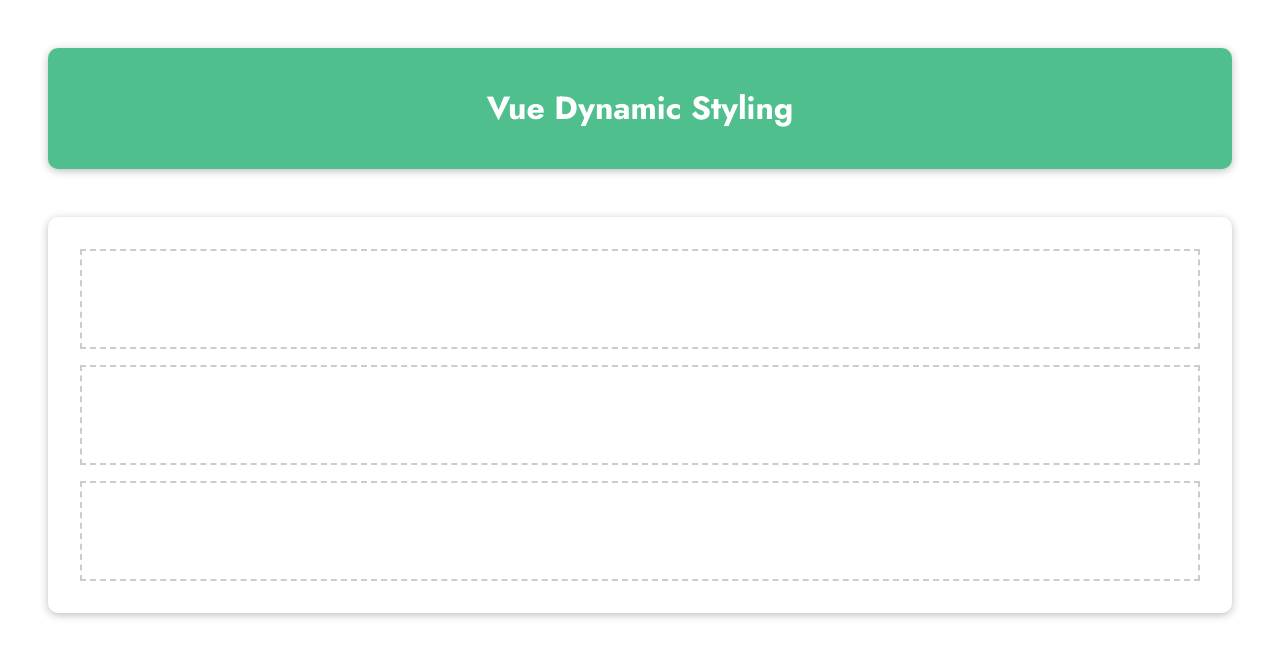
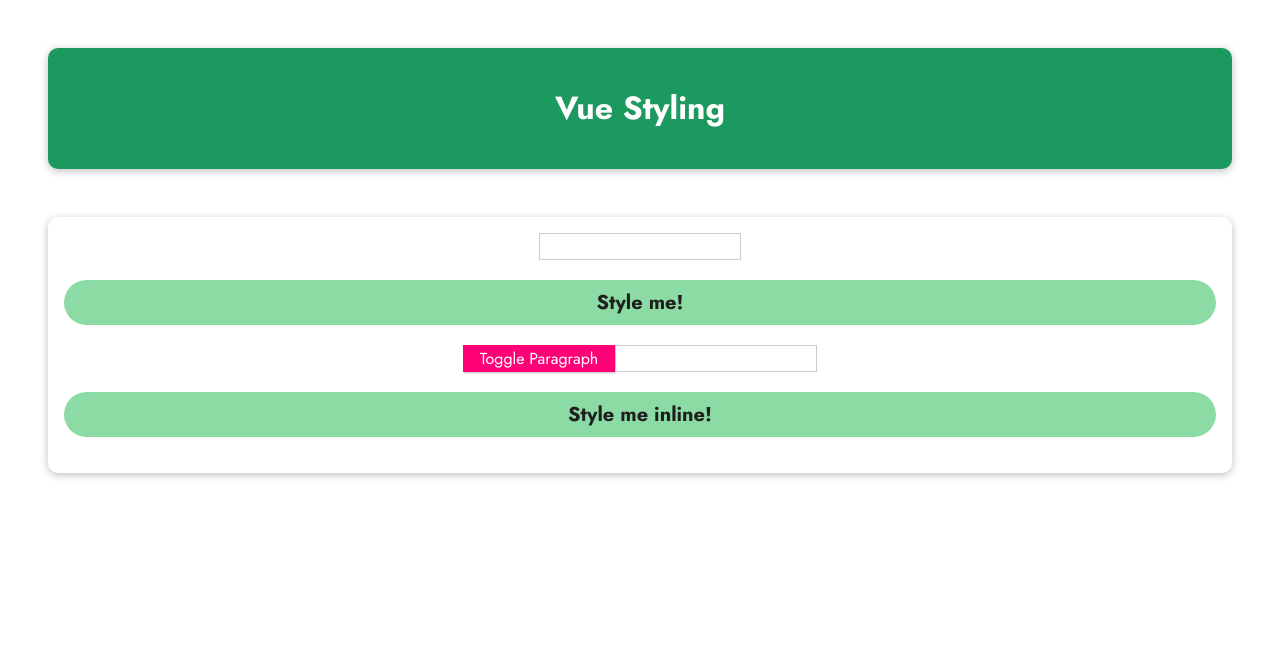
Before and after one commit to Scaryfencer/vue-training, a plain HTML site: page working/index.html in a window 1280 px wide. Drawn offline with nearby package versions, Linux system fonts and the light colour scheme.

Commit message:
2/2/2020

```diff
--- /dev/null
+++ b/basics-04/styles.css
@@ -0,0 +1,41 @@
+* {
+  box-sizing: border-box;
+}
+
+html {
+  font-family: 'Jost', sans-serif;
+}
+
+body {
+  margin: 0;
+}
+
+header {
+  box-shadow: 0 2px 8px rgba(0, 0, 0, 0.26);
+  margin: 3rem;
+  border-radius: 10px;
+  padding: 1rem;
+  background-color: #4fc08d;
+  color: white;
+  text-align: center;
+}
+
+#styling {
+  box-shadow: 0 2px 8px rgba(0, 0, 0, 0.26);
+  margin: 3rem;
+  border-radius: 10px;
+  padding: 1rem;
+  text-align: center;
+}
+
+.demo {
+  width: calc(100% - 32px);
+  height: 100px;
+  margin: 16px;
+  border: 2px dashed #ccc;
+}
+
+.active {
+  border-color: red;
+  background-color: salmon;
+}
--- a/working/app.js
+++ b/working/app.js
@@ -1,21 +1,15 @@
 const app = Vue.createApp({
     data() {
         return {
-            boxASelected: false,
-            boxBSelected: false,
-            boxCSelected: false,
+            name: '',
+            userInput: '',
+            pstate: true,
         }
     },
     methods: {
-        boxSelected(box) {
-            if (box === 'A') {
-                this.boxASelected = !this.boxASelected;
-            } else if (box === 'B') {
-                this.boxBSelected = !this.boxBSelected;;
-            } else if (box === 'C') {
-                this.boxCSelected = !this.boxCSelected;;
-            }
+        buttonClick() {
+            this.pstate = !this.pstate;
         }
     },
 });
-app.mount('#styling');
+app.mount('#assignment');
--- a/working/index.html
+++ b/working/index.html
@@ -1,25 +1,36 @@
 <!DOCTYPE html>
 <html lang="en">
+
 <head>
   <meta charset="UTF-8" />
   <meta name="viewport" content="width=device-width, initial-scale=1.0" />
   <title>Vue Basics</title>
-    <link
-      href="https://fonts.googleapis.com/css2?family=Jost:wght@400;700&display=swap"
-      rel="stylesheet"
-    />
+  <link href="https://fonts.googleapis.com/css2?family=Jost:wght@400;700&display=swap" rel="stylesheet" />
   <link rel="stylesheet" href="styles.css" />
   <script src="https://unpkg.com/vue@next" defer></script>
   <script src="app.js" defer></script>
 </head>
+
 <body>
   <header>
-      <h1>Vue Dynamic Styling</h1>
+    <h1>Vue Styling</h1>
   </header>
-    <section id="styling">
-      <div class="demo" :class="{active: boxASelected}" @click="boxSelected('A')"></div>
-      <div class="demo" :class="{active: boxBSelected}" @click="boxSelected('B')"></div>
-      <div class="demo" :class="{active: boxCSelected}" @click="boxSelected('C')"></div>
+  <section id="assignment">
+    <!-- 1) Fetch the user input and use it as a CSS class -->
+    <!-- The entered class should be added to the below paragraph -->
+    <input type="text" v-model="name" />
+    <!-- (available classes: "user1", "user2") -->
+    <p :class="[name, pstate ? 'visible' : 'hidden']">
+      Style me!
+    </p>
+    <button @click="buttonClick">Toggle Paragraph</button>
+    <!-- 2) Use the "visible" and "hidden" classes to show/ hide the above paragraph -->
+    <!-- Clicking the button should toggle between the two options -->
+
+    <!-- 3) Add dynamic inline styling to the below paragraph and let the user enter a background-color -->
+    <input type="text" v-model="userInput" />
+    <p :style="{backgroundColor: userInput}">Style me inline! {{userInput}}</p>
   </section>
 </body>
+
 </html>
--- a/working/styles.css
+++ b/working/styles.css
@@ -15,12 +15,12 @@ header {
   margin: 3rem;
   border-radius: 10px;
   padding: 1rem;
-  background-color: #4fc08d;
+  background-color: #1b995e;
   color: white;
   text-align: center;
 }
 
-#styling {
+#assignment {
   box-shadow: 0 2px 8px rgba(0, 0, 0, 0.26);
   margin: 3rem;
   border-radius: 10px;
@@ -28,14 +28,64 @@ header {
   text-align: center;
 }
 
-.demo {
-  width: calc(100% - 32px);
-  height: 100px;
-  margin: 16px;
-  border: 2px dashed #ccc;
+#assignment h2 {
+  font-size: 2rem;
+  border-bottom: 4px solid #ccc;
+  color: #1b995e;
+  margin: 0 0 1rem 0;
 }
 
-.active {
-  border-color: red;
-  background-color: salmon;
+p {
+  font-size: 1.25rem;
+  font-weight: bold;
+  background-color: #8ddba4;
+  padding: 0.5rem;
+  color: #1f1f1f;
+  border-radius: 25px;
 }
+
+#assignment input {
+  font: inherit;
+  border: 1px solid #ccc;
+}
+
+#assignment input:focus {
+  outline: none;
+  border-color: #1b995e;
+  background-color: #d7fdeb;
+}
+
+#assignment button {
+  font: inherit;
+  cursor: pointer;
+  border: 1px solid #ff0077;
+  background-color: #ff0077;
+  color: white;
+  padding: 0.05rem 1rem;
+  box-shadow: 1px 1px 2px rgba(0, 0, 0, 0.26);
+}
+
+#assignment button:hover,
+#assignment button:active {
+  background-color: #ec3169;
+  border-color: #ec3169;
+  box-shadow: 1px 1px 4px rgba(0, 0, 0, 0.26);
+}
+
+.user1 {
+  background-color: blue;
+  color: white;
+}
+
+.user2 {
+  background-color: purple;
+  color: white;
+}
+
+.hidden {
+  display: none;
+}
+
+.visible {
+  display: block;
+}
```
Also changed, not shown: basics-04/app.js (added, +21 -0 lines), basics-04/index.html (added, +25 -0 lines), notes.txt (added). Lines whose indentation alone changed are shown as unchanged.
